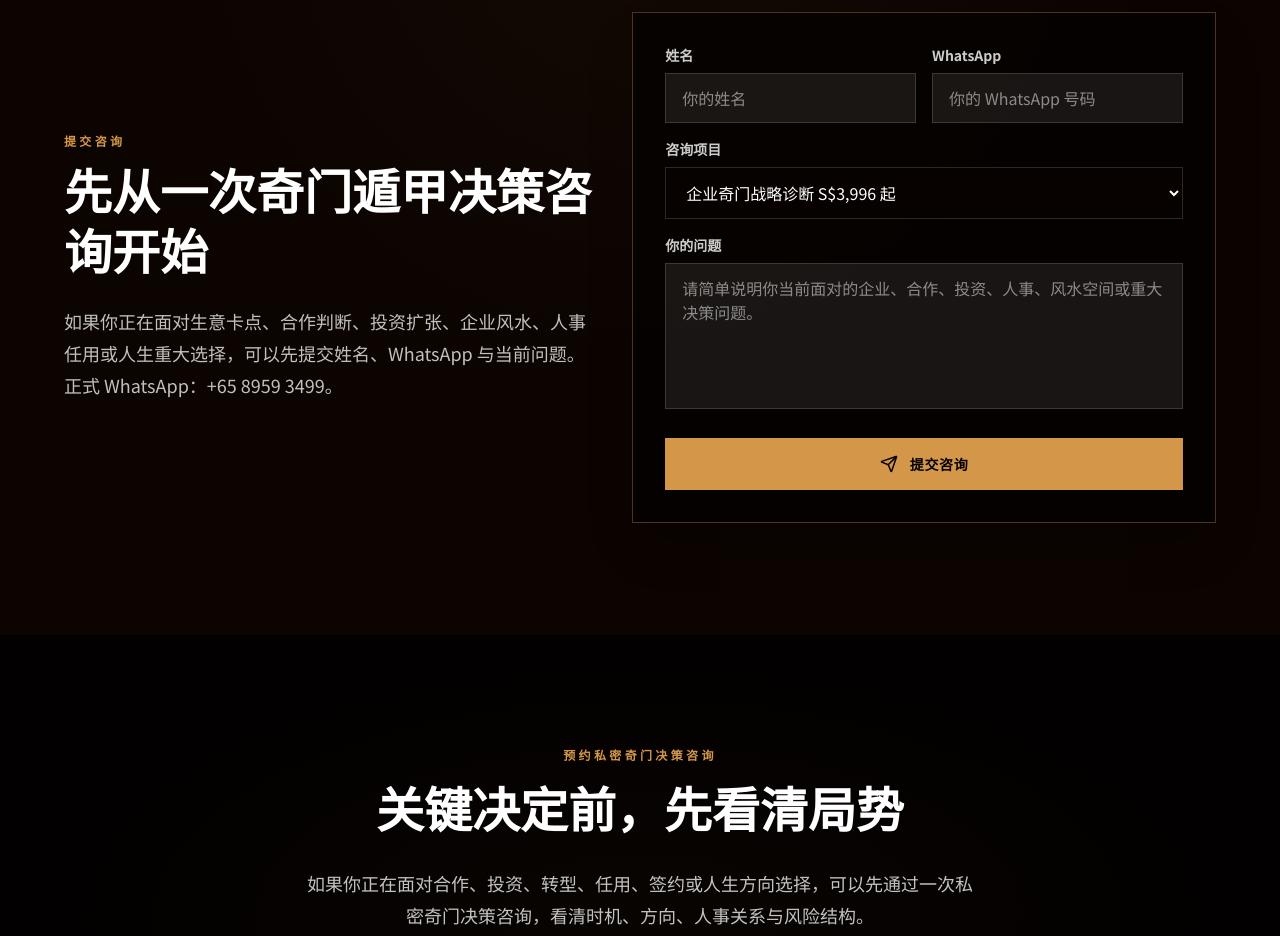
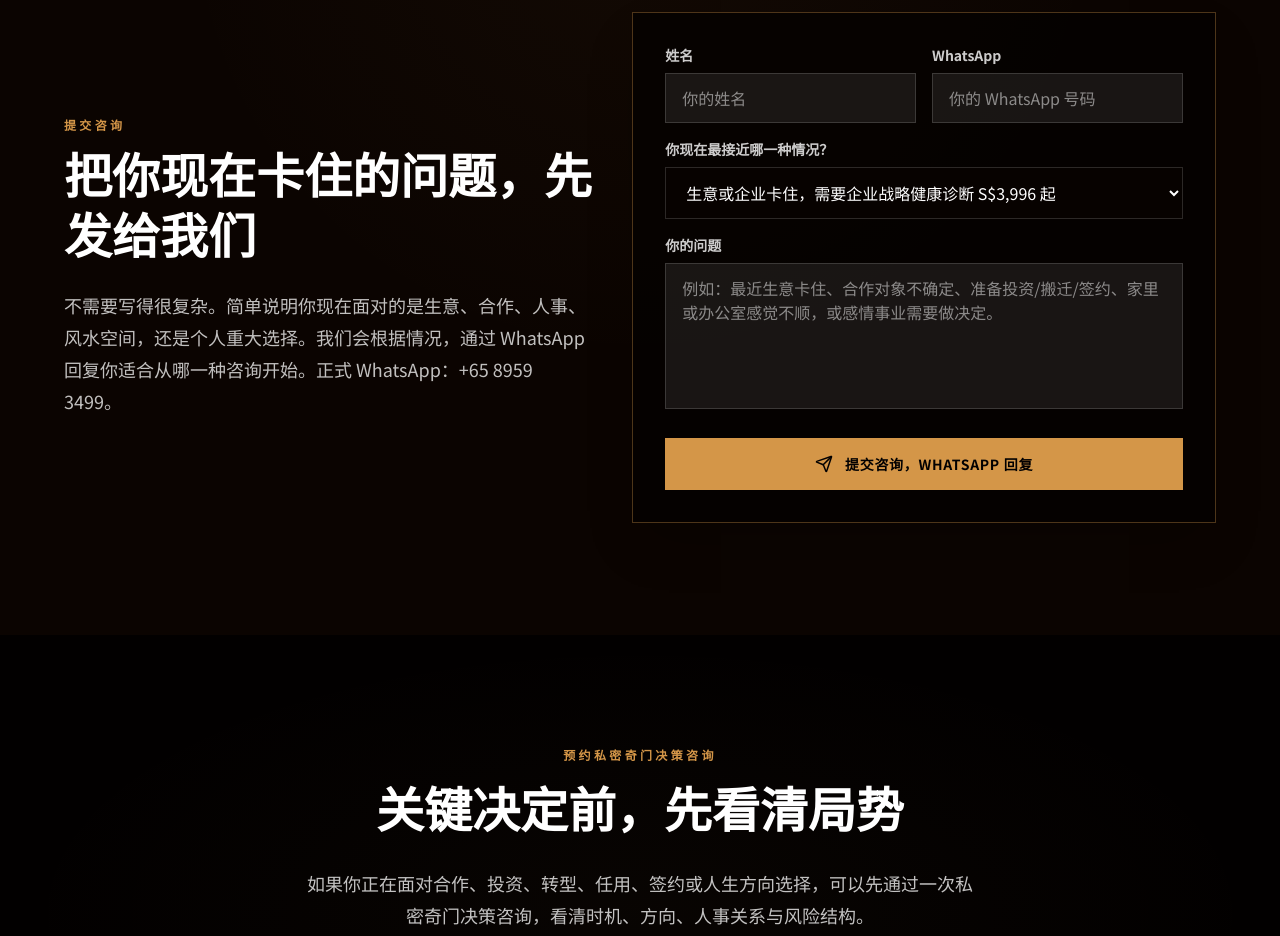
Before and after one commit to BODHIWONG/qmfeng-website, a Next.js app: page / in a window 1280 px wide. Shown: the part 7400-8336 px from the top of the page. Built offline with nearby package versions, Linux system fonts and the light colour scheme.

Commit message:
Simplify lead form for SEO conversion priority

```diff
--- a/components/lead-capture-form.tsx
+++ b/components/lead-capture-form.tsx
@@ -23,7 +23,7 @@ export default function LeadCaptureForm() {
     const payload = {
       name: String(formData.get("name") || "").trim(),
       whatsapp: String(formData.get("whatsapp") || "").trim(),
-      service: String(formData.get("service") || "Business Qi Men Strategic Diagnosis From S$3996"),
+      service: String(formData.get("service") || "Enterprise Strategic Diagnostic From S$3996"),
       message: String(formData.get("message") || "").trim(),
       source: "Qimen Website Lead Form",
       website: String(formData.get("website") || "").trim(),
@@ -73,18 +73,18 @@ export default function LeadCaptureForm() {
             transition={{ duration: 0.6 }}
           >
             <p className="mb-4 text-xs font-bold uppercase tracking-[0.28em] text-[oklch(0.72_0.12_70)]">
-              {t("提交咨询", "Submit an Enquiry")}
+              {t("提交咨询", "Send an Enquiry")}
             </p>
             <h2
               className="mb-5 text-3xl font-bold leading-tight text-white sm:text-4xl md:text-5xl"
               style={{ fontFamily: "var(--font-cormorant), var(--font-noto-serif), serif" }}
             >
-              {t("先从一次奇门遁甲决策咨询开始", "Start with one Qi Men Dun Jia advisory session")}
+              {t("把你现在卡住的问题，先发给我们", "Tell us what is currently blocking you")}
             </h2>
             <p className="max-w-xl text-base leading-8 text-white/75 md:text-lg">
               {t(
-                "如果你正在面对生意卡点、合作判断、投资扩张、企业风水、人事任用或人生重大选择，可以先提交姓名、WhatsApp 与当前问题。正式 WhatsApp：+65 8959 3499。",
-                "If you are facing business stagnation, partnership assessment, investment expansion, business Feng Shui, key people decisions or a major life choice, leave your name, WhatsApp number and current question. Official WhatsApp: +65 8959 3499."
+                "不需要写得很复杂。简单说明你现在面对的是生意、合作、人事、风水空间，还是个人重大选择。我们会根据情况，通过 WhatsApp 回复你适合从哪一种咨询开始。正式 WhatsApp：+65 8959 3499。",
+                "You do not need to write a long explanation. Briefly tell us whether your issue is about business, partnership, people, Feng Shui space or a major personal decision. We will reply on WhatsApp and advise which consultation pathway is most suitable. Official WhatsApp: +65 8959 3499."
               )}
             </p>
           </motion.div>
@@ -122,20 +122,16 @@ export default function LeadCaptureForm() {
             </div>
 
             <label className="mt-4 block">
-              <span className="mb-2 block text-sm font-semibold text-white/80">{t("咨询项目", "Service")}</span>
+              <span className="mb-2 block text-sm font-semibold text-white/80">{t("你现在最接近哪一种情况？", "Which situation is closest to yours?")}</span>
               <select
                 name="service"
                 className="w-full border border-white/15 bg-[oklch(0.10_0.02_60)] px-4 py-3 text-white outline-none transition focus:border-[oklch(0.72_0.12_70)]"
-                defaultValue="Business Qi Men Strategic Diagnosis From S$3996"
+                defaultValue="Enterprise Strategic Diagnostic From S$3996"
               >
-                <option value="Business Qi Men Strategic Diagnosis From S$3996">{t("企业奇门战略诊断 S$3,996 起", "Business Qi Men Strategic Diagnosis From S$3,996")}</option>
-                <option value="Qi Men Decision Consultation From S$396">{t("奇门决策咨询 S$396 起", "Qi Men Decision Consultation From S$396")}</option>
-                <option value="Deep Qi Men Strategy Advisory From S$980">{t("深度奇门战略顾问 S$980 起", "Deep Qi Men Strategy Advisory From S$980")}</option>
-                <option value="Business Feng Shui Alignment">{t("企业风水与空间布局", "Business Feng Shui Alignment")}</option>
-                <option value="Partnership and People Assessment">{t("合作与人事判断", "Partnership & People Assessment")}</option>
-                <option value="Annual Business Forecast and Strategy">{t("年度企业趋势与战略预判", "Annual Business Forecast & Strategy")}</option>
-                <option value="Founder Strategic Advisory">{t("企业主战略陪跑顾问", "Founder Strategic Advisory")}</option>
-                <option value="Personal Major Decision Advisory">{t("个人重大决策咨询", "Personal Major Decision Advisory")}</option>
+                <option value="Enterprise Strategic Diagnostic From S$3996">{t("生意或企业卡住，需要企业战略健康诊断 S$3,996 起", "Business is stuck — Enterprise Strategic Diagnostic From S$3,996")}</option>
+                <option value="Personal Major Decision Advisory From S$396">{t("事业、关系、搬迁或人生选择，需要个人重大决策咨询 S$396 起", "Career, relationship, relocation or life choice — Personal Major Decision Advisory From S$396")}</option>
+                <option value="Feng Shui and Space Alignment">{t("办公室、商铺或住宅气场不稳，需要风水与空间能量调衡", "Office, shop or home feels unsupported — Feng Shui & Space Alignment")}</option>
+                <option value="Not Sure Need Assessment">{t("我不确定，请先帮我判断适合哪一种咨询", "Not sure — please advise which consultation fits")}</option>
               </select>
             </label>
 
@@ -145,7 +141,7 @@ export default function LeadCaptureForm() {
                 name="message"
                 rows={5}
                 className="w-full resize-none border border-white/15 bg-white/8 px-4 py-3 text-white outline-none transition focus:border-[oklch(0.72_0.12_70)]"
-                placeholder={t("请简单说明你当前面对的企业、合作、投资、人事、风水空间或重大决策问题。", "Briefly describe the business, partnership, investment, people, Feng Shui space or major decision you are facing.")}
+                placeholder={t("例如：最近生意卡住、合作对象不确定、准备投资/搬迁/签约、家里或办公室感觉不顺，或感情事业需要做决定。", "For example: business is stuck, partner is uncertain, preparing for investment/relocation/signing, home or office feels blocked, or a relationship/career decision needs clarity.")}
               />
             </label>
 
@@ -155,7 +151,7 @@ export default function LeadCaptureForm() {
               className="mt-6 inline-flex w-full items-center justify-center gap-3 bg-[oklch(0.72_0.12_70)] px-6 py-4 text-sm font-bold uppercase tracking-wider text-[oklch(0.06_0.02_60)] transition hover:scale-[1.01] disabled:cursor-not-allowed disabled:opacity-70"
             >
               {status === "submitting" ? <MessageCircle size={18} className="animate-pulse" /> : <Send size={18} />}
-              {status === "submitting" ? t("提交中...", "Submitting...") : t("提交咨询", "Submit Enquiry")}
+              {status === "submitting" ? t("提交中...", "Submitting...") : t("提交咨询，WhatsApp 回复", "Send Enquiry for WhatsApp Reply")}
             </button>
 
             {status === "success" && (
```
